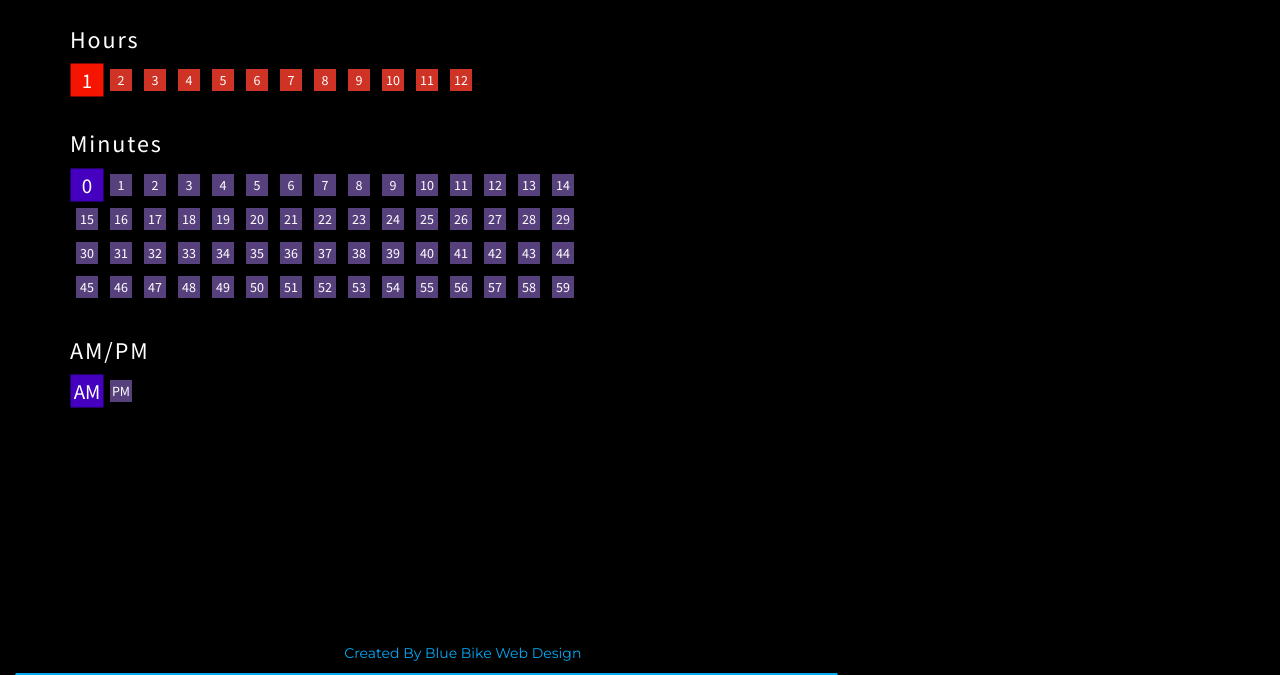
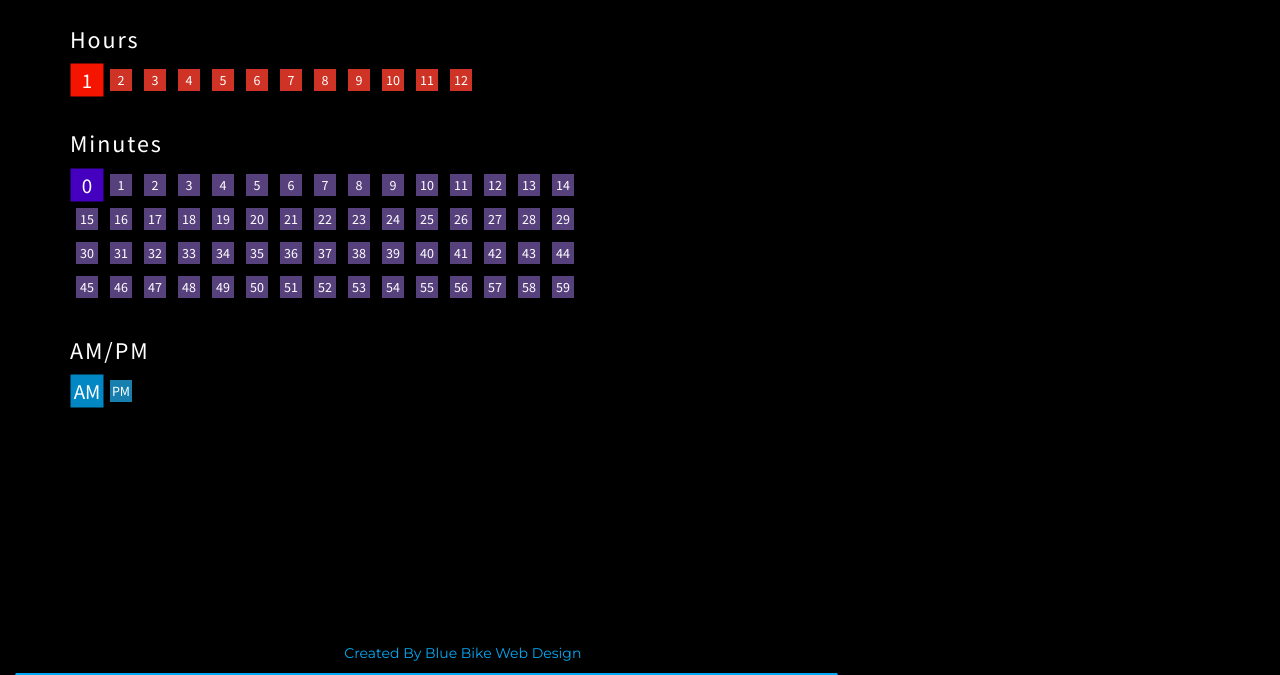
Before and after one commit to AustinRF2918/TheAlarmory, a website with bundled scripts: page index.html in a window 1280 px wide. Shown: the part 154-829 px from the top of the page. Built offline with nearby package versions, Linux system fonts and the light colour scheme.

Commit message:
Modified stylization.

```diff
--- a/sass/component/square-holder/_btn-square.scss
+++ b/sass/component/square-holder/_btn-square.scss
@@ -48,7 +48,7 @@
 }
 
 .btn-square-when {
-    @include squareButton(#673AB7);
+    @include squareButton(#03A9F4);
 }
 
 .btn-square-types {
```
Also changed, not shown: css/app.css.
